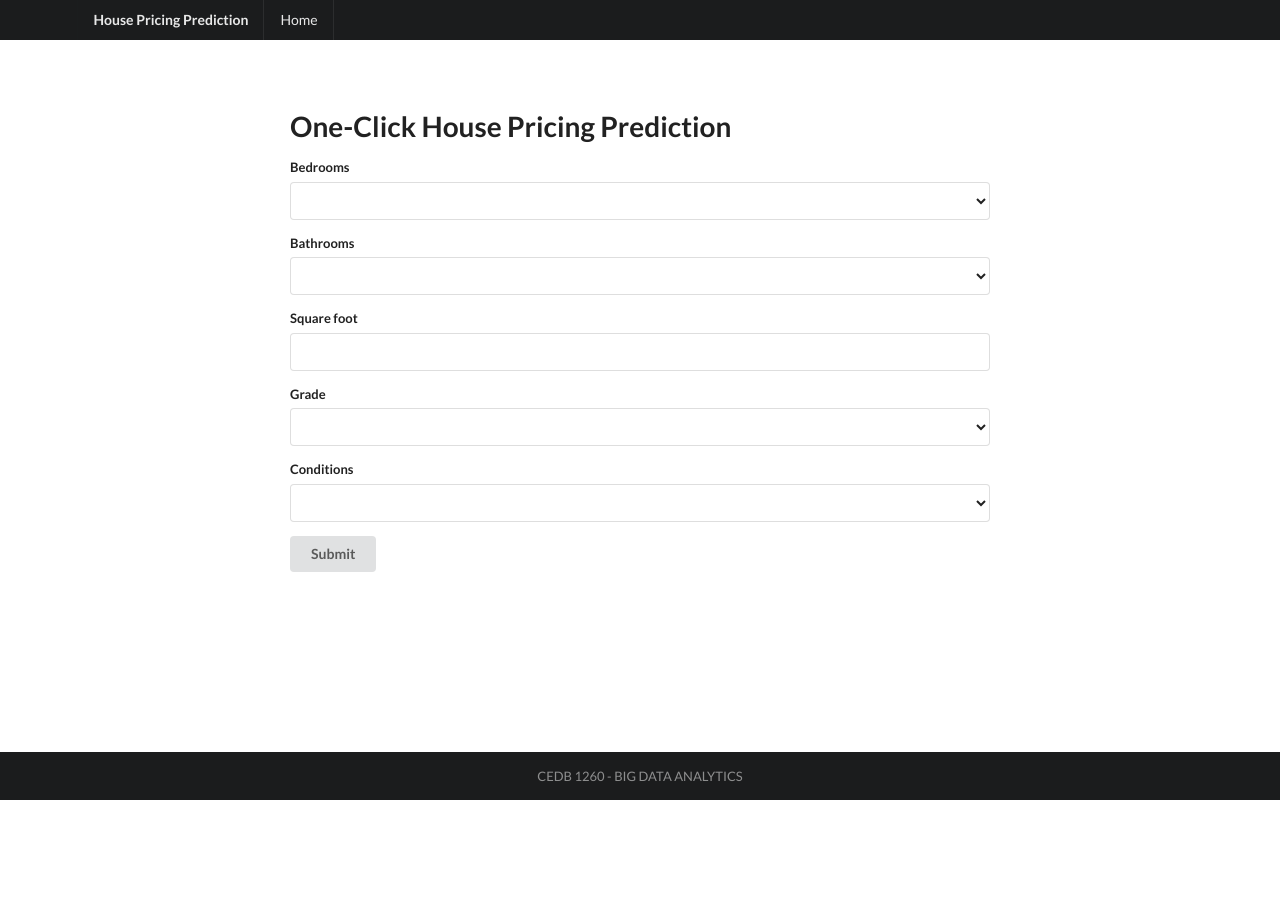
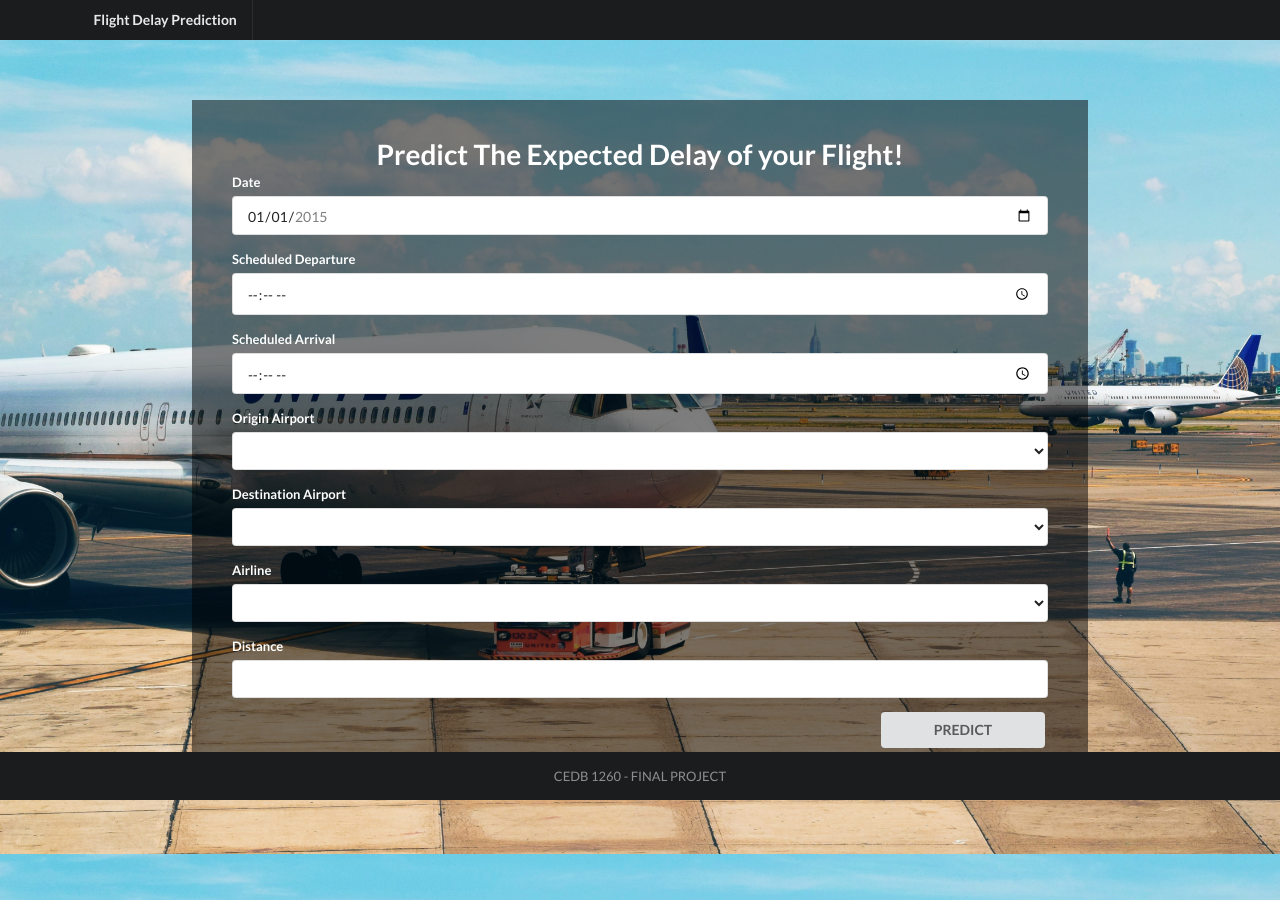
Before and after one commit to ArwaSheraky/Flight-Delay-Prediction, a Flask app: page / in a window 1280 px wide. Run offline with Flask 2, Linux system fonts and the light colour scheme; parts of the project's set-up code (start-up, migrations or seed data) failed here and were passed over.

Commit message:
edit layout

```diff
--- a/templates/index.html
+++ b/templates/index.html
@@ -1,16 +1,13 @@
 <!DOCTYPE html>
 <html>
+
 <head>
     <!-- Standard Meta -->
-    <meta charset="utf-8"/>
-    <meta http-equiv="X-UA-Compatible" content="IE=edge,chrome=1"/>
+    <meta charset="utf-8" />
+    <meta http-equiv="X-UA-Compatible" content="IE=edge, 'chrome=1" />
     <meta name="viewport" content="width=device-width, initial-scale=1.0, maximum-scale=1.0">
 
-    <script src="https://cdnjs.cloudflare.com/ajax/libs/jquery/3.3.1/jquery.min.js"></script>
-
-    <!-- Site Properties -->
-    <title>Fixed Menu Example - Semantic</title>
-
+    <title>Flight Delay Prediction</title>
     <link rel="stylesheet" type="text/css" href="{{ url_for('static', filename='dist/components/reset.css') }}">
     <link rel="stylesheet" type="text/css" href="{{ url_for('static', filename='dist/components/site.css') }}">
 
@@ -28,22 +25,12 @@
 
     <link rel="stylesheet" type="text/css" href="{{ url_for('static', filename='dist/semantic.min.css') }}">
 
-    <script src="{{ url_for('static', filename='dist/components/form.js') }}"></script>
-    <script src="{{ url_for('static', filename='dist/components/transition.js') }}"></script>
-
     <style type="text/css">
         body {
-        background-color: #FFFFFF;
+            background: url('../static//aircraft-airline-airplane-175656.jpg') center no-repeat fixed;
+            background-size: cover;
         }
-        .ui.menu .item img.logo {
-        margin-right: 1.5em;
-        }
-        .main.container {
-        margin-top: 7em;
-        }
-        .wireframe {
-        margin-top: 2em;
-        }
+
         .ui.footer.segment {
             margin: 5em 0em 0em;
             padding: 1em 0em;
@@ -51,93 +38,133 @@
             position: fixed;
             width: 100%;
         }
+
+        .main_box {
+            background: rgba(0, 0,0, 0.5);
+            margin: 100px auto;
+            padding: 40px;
+            width: 70%;
+            min-width: 300px;
+        }
+
+        .button{
+            float: right;
+            width: 20%;
+            margin-bottom: 30px
+        }
     </style>
 
 </head>
+
 <body>
-
     <div class="ui fixed inverted menu">
         <div class="ui container">
-        <a href="/" class="header item">
-            <!--<img class="logo" src="assets/images/logo.png">-->
-            House Pricing Prediction
+            <a href="#" class="header item"">
+                Flight Delay Prediction
             </a>
-        <a href="/" class="item">Home</a>
         </div>
     </div>
 
-<div class="ui main text container">
-
-    <h1 class="ui header">One-Click House Pricing Prediction</h1>
+    <div class="main_box">
+        <center>
+            <h1 class="ui header" style="color: white">Predict The Expected Delay of your Flight!</h1>
+        </center>
 
         <form class="ui form" action="/predict_price" method="post">
+
             <div class="field">
-            <label>Bedrooms</label>
-            <select class="ui selection dropdown" name="bedrooms">
+                <label style="color: white">Date</label>
+                <input type="date" name="date" value="2015-01-01" min="2015-01-01" max="2015-12-31" required>
+            </div>
+
+            <div class="field">
+                <label style="color: white">Scheduled Departure</label>
+                <input type="time" name="sched_dep" min="00:00" max="23:59" required>
+            </div>
+
+            <div class="field">
+                <label style="color: white">Scheduled Arrival</label>
+                <input type="time" name="sched_arr" min="00:00" max="23:59" required>
+            </div>
+
+            <div class="field">
+                <label style="color: white">Origin Airport</label>
+                <select class="ui selection dropdown" id="origin_airport" name="origin_airport" required>
                     <option value=""></option>
-                <option value="1">1</option>
-                <option value="2">2</option>
-                <option value="3">3</option>
-                <option value="4">4</option>
-                <option value="5">5</option>
+                </select>
+            </div>
+
+            <div class="field">
+                <label style="color: white">Destination Airport</label>
+                <select class="ui selection dropdown" id="dest_airport" name="dest_airport" required>
+                    <option value=""></option>
+                </select>
+            </div>
+
+            <div class="field">
+                <label style="color: white">Airline</label>
+                <select class="ui selection dropdown" id="airline" name="airline" required>
+                    <option value=""></option>
                 </select>
             </div>
             <div class="field">
-            <label>Bathrooms</label>
-            <select class="ui selection dropdown" name="bathrooms">
-                <option value=""></option>
-                <option value="1">1</option>
-                <option value="2">2</option>
-                <option value="3">3</option>
-                <option value="4">4</option>
-            </select>
+                <label style="color: white">Distance</label>
+                <input type="text" name="distance" pattern="[0-9]*" required>
             </div>
-        <div class="field">
-            <label>Square foot</label>
-            <input type="text" name="sqft_living15">
-        </div>
-        <div class="field">
-            <label>Grade</label>
-            <select class="ui selection dropdown" name="grade">
-                <option value=""></option>
-                <option value="1">1</option>
-                <option value="2">2</option>
-                <option value="3">3</option>
-                <option value="4">4</option>
-                <option value="5">5</option>
-                <option value="6">6</option>
-                <option value="7">7</option>
-                <option value="8">8</option>
-                <option value="9">9</option>
-                <option value="10">10</option>
-                <option value="11">11</option>
-                <option value="12">12</option>
-                <option value="13">13</option>
-            </select>
-        </div>
-        <div class="field">
-            <label>Conditions</label>
-            <select class="ui selection dropdown" name="condition">
-                <option value=""></option>
-                <option value="1">1</option>
-                <option value="2">2</option>
-                <option value="3">3</option>
-                <option value="4">4</option>
-                <option value="5">5</option>
-            </select>
-        </div>
-        <button class="ui button" type="submit">Submit</button>
+
+            <button class="ui button" type="submit">PREDICT</button>
         </form>
-
     </div>
 
     <div class="ui inverted vertical footer segment">
         <div class="ui center aligned container">
             <div class="ui horizontal inverted small divided link list">
-            <a class="item" href="#">CEDB 1260 - BIG DATA ANALYTICS</a>
+                <a class="item" href="#">CEDB 1260 - FINAL PROJECT</a>
             </div>
         </div>
     </div>
+
+    <script src="https://ajax.googleapis.com/ajax/libs/jquery/3.3.1/jquery.min.js"></script>
+    <script src="{{ url_for('static', filename='dist/components/form.js') }}"></script>
+    <script src="{{ url_for('static', filename='dist/components/transition.js') }}"></script>
+
+    <script type="text/javascript" charset="utf-8">
+
+        Airports = ['ABE', 'ABI', 'ABQ', 'ABR', 'ABY', 'ACK', 'ACT', 'ACV', 'ACY', 'ADK', 'ADQ', 'AEX', 'AGS', 'AKN', 'ALB', 'ALO',
+            'AMA', 'ANC', 'APN', 'ASE', 'ATL', 'ATW', 'AUS', 'AVL', 'AVP', 'AZO', 'BDL', 'BET', 'BFL', 'BGM', 'BGR', 'BHM', 'BIL', 'BIS',
+            'BJI', 'BLI', 'BMI', 'BNA', 'BOI', 'BOS', 'BPT', 'BQK', 'BQN', 'BRD', 'BRO', 'BRW', 'BTM', 'BTR', 'BTV', 'BUF', 'BUR', 'BWI',
+            'BZN', 'CAE', 'CAK', 'CDC', 'CDV', 'CEC', 'CHA', 'CHO', 'CHS', 'CID', 'CIU', 'CLD', 'CLE', 'CLL', 'CLT', 'CMH', 'CMI', 'CMX',
+            'CNY', 'COD', 'COS', 'COU', 'CPR', 'CRP', 'CRW', 'CSG', 'CVG', 'CWA', 'DAB', 'DAL', 'DAY', 'DBQ', 'DCA', 'DEN', 'DFW', 'DHN',
+            'DIK', 'DLG', 'DLH', 'DRO', 'DSM', 'DTW', 'DVL', 'EAU', 'ECP', 'EGE', 'EKO', 'ELM', 'ELP', 'ERI', 'ESC', 'EUG', 'EVV', 'EWN',
+            'EWR', 'EYW', 'FAI', 'FAR', 'FAT', 'FAY', 'FCA', 'FLG', 'FLL', 'FNT', 'FSD', 'FSM', 'FWA', 'GCC', 'GCK', 'GEG', 'GFK', 'GGG',
+            'GJT', 'GNV', 'GPT', 'GRB', 'GRI', 'GRK', 'GRR', 'GSO', 'GSP', 'GST', 'GTF', 'GTR', 'GUC', 'GUM', 'HDN', 'HIB', 'HLN', 'HNL',
+            'HOB', 'HOU', 'HPN', 'HRL', 'HSV', 'HYA', 'HYS', 'IAD', 'IAG', 'IAH', 'ICT', 'IDA', 'ILG', 'ILM', 'IMT', 'IND', 'INL', 'ISN',
+            'ISP', 'ITH', 'ITO', 'JAC', 'JAN', 'JAX', 'JFK', 'JLN', 'JMS', 'JNU', 'KOA', 'KTN', 'LAN', 'LAR', 'LAS', 'LAW', 'LAX', 'LBB',
+            'LBE', 'LCH', 'LEX', 'LFT', 'LGA', 'LGB', 'LIH', 'LIT', 'LNK', 'LRD', 'LSE', 'LWS', 'MAF', 'MBS', 'MCI', 'MCO', 'MDT', 'MDW',
+            'MEI', 'MEM', 'MFE', 'MFR', 'MGM', 'MHK', 'MHT', 'MIA', 'MKE', 'MKG', 'MLB', 'MLI', 'MLU', 'MMH', 'MOB', 'MOT', 'MQT', 'MRY',
+            'MSN', 'MSO', 'MSP', 'MSY', 'MTJ', 'MVY', 'MYR', 'OAJ', 'OAK', 'OGG', 'OKC', 'OMA', 'OME', 'ONT', 'ORD', 'ORF', 'ORH', 'OTH',
+            'OTZ', 'PAH', 'PBG', 'PBI', 'PDX', 'PHF', 'PHL', 'PHX', 'PIA', 'PIB', 'PIH', 'PIT', 'PLN', 'PNS', 'PPG', 'PSC', 'PSE', 'PSG',
+            'PSP', 'PUB', 'PVD', 'PWM', 'RAP', 'RDD', 'RDM', 'RDU', 'RHI', 'RIC', 'RKS', 'RNO', 'ROA', 'ROC', 'ROW', 'RST', 'RSW', 'SAF',
+            'SAN', 'SAT', 'SAV', 'SBA', 'SBN', 'SBP', 'SCC', 'SCE', 'SDF', 'SEA', 'SFO', 'SGF', 'SGU', 'SHV', 'SIT', 'SJC', 'SJT', 'SJU',
+            'SLC', 'SMF', 'SMX', 'SNA', 'SPI', 'SPS', 'SRQ', 'STC', 'STL', 'STT', 'STX', 'SUN', 'SUX', 'SWF', 'SYR', 'TLH', 'TOL', 'TPA',
+            'TRI', 'TTN', 'TUL', 'TUS', 'TVC', 'TWF', 'TXK', 'TYR', 'TYS', 'UST', 'VEL', 'VLD', 'VPS', 'WRG', 'WYS', 'XNA', 'YAK', 'YU']
+
+        for (a = 0; a < Airports.length; a++) {
+
+            var origin_airport_select = $('#origin_airport');
+            var dest_airport_select = $('#dest_airport');
+
+            origin_airport_select.append('<option value=' + Airports[a] + '>' + Airports[a] + '</option>');
+            dest_airport_select.append('<option value=' + Airports[a] + '>' + Airports[a] + '</option>');
+        }
+
+        Airlines = ['UA', 'AA', 'US', 'F9', 'B6', 'OO', 'AS', 'NK', 'WN', 'DL', 'EV', 'HA', 'MQ', 'VX']
+
+        for (i = 0; i < Airlines.length; i++) {
+            var airline_select = $('#airline');
+            airline_select.append('<option value=' + Airlines[i] + '>' + Airlines[i] + '</option>');
+        }
+    </script>
 </body>
 
 </html>
```
Also changed, not shown: templates/results.html (+44 -24 lines). Lines whose indentation alone changed are shown as unchanged.
